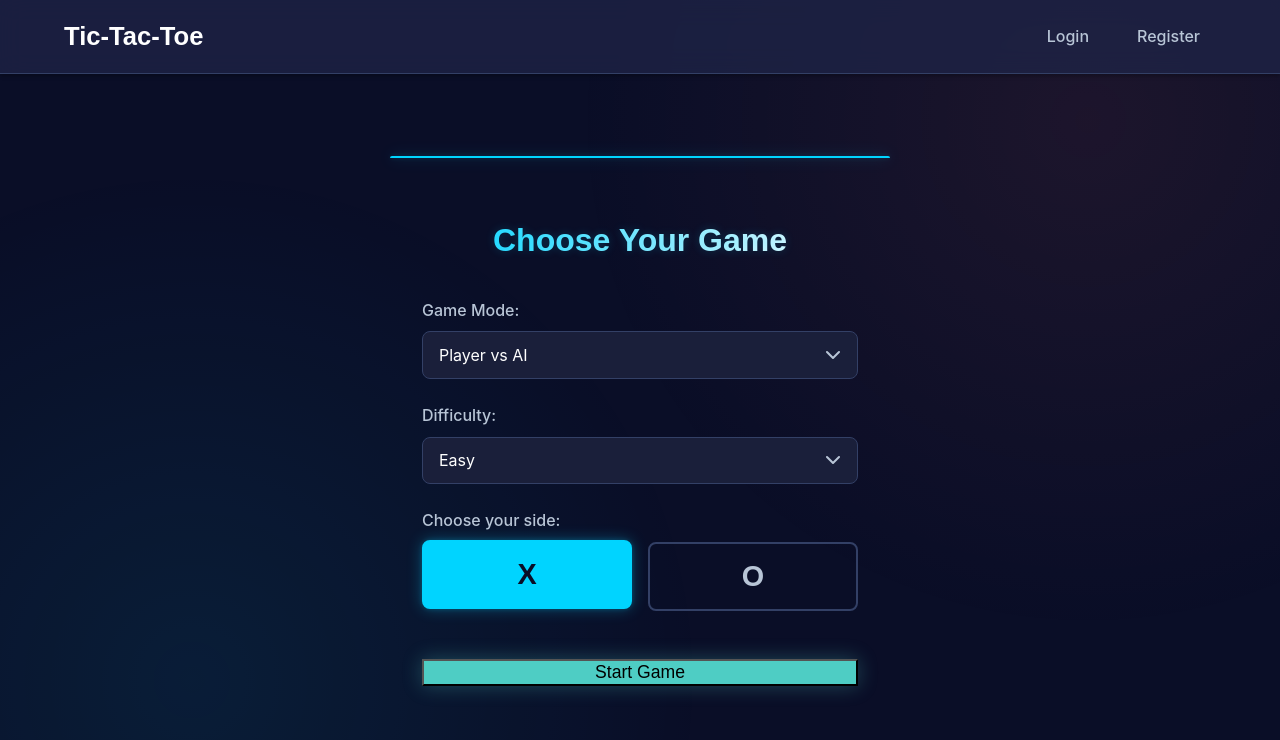
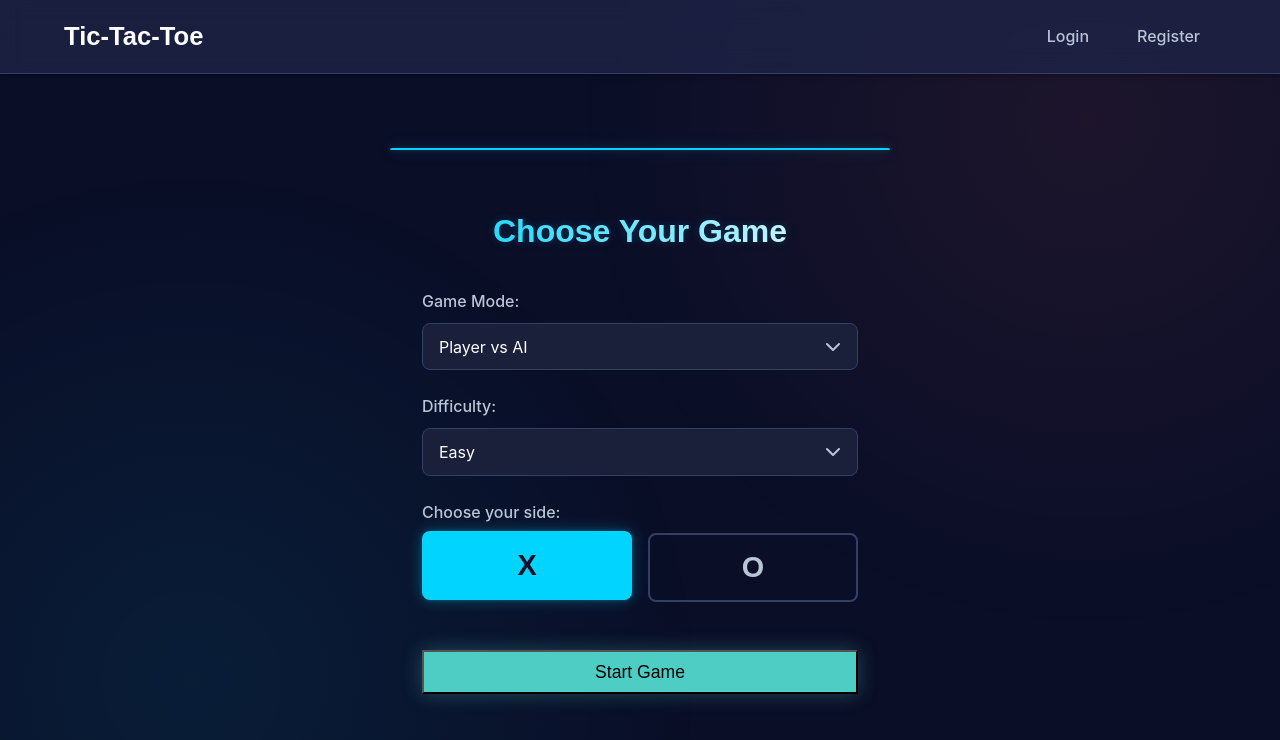
Before and after one commit to Dhananjay0905/tictactoe-frontend, a React (Create React App) app: page /gamemode in a window 1280 px wide. Shown: the top 740 px of the page. Built offline with nearby package versions, Linux system fonts and the light colour scheme; no server answers.

Commit message:
button update

```diff
--- a/src/styles/GameMode.css
+++ b/src/styles/GameMode.css
@@ -120,6 +120,7 @@
 
 /* The primary action button to start or join a game */
 .start-game-btn {
+  padding: 0.6rem 1.2rem;
   width: 100%;
   margin-top: var(--spacing-lg);
   font-size: 1.1rem;
```
